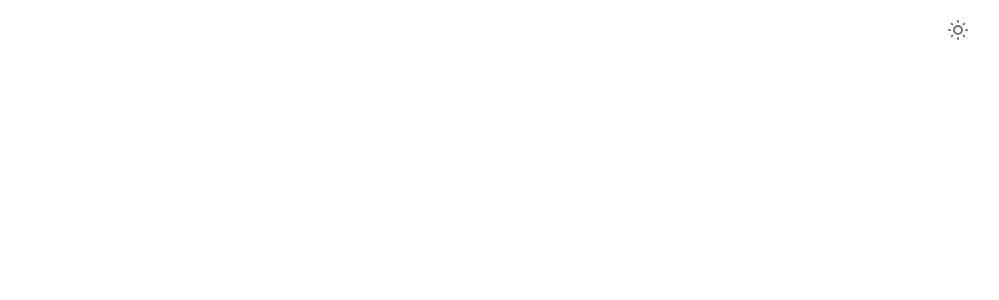
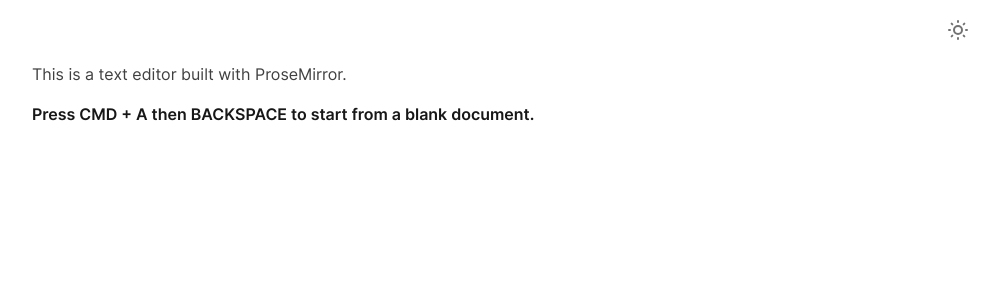
Before and after one commit to aakindel/prosemirror-text-editor, a Next.js app: page / in a window 1280 px wide. Shown: the top 300 px of the page, without its empty margins (272-1271 px from the left). Built offline with nearby package versions, Linux system fonts and the light colour scheme.

Commit message:
create initialDocJSON

```diff
--- a/components/Editor/index.tsx
+++ b/components/Editor/index.tsx
@@ -1,14 +1,14 @@
 "use client";
 
-import { EditorState } from "prosemirror-state";
+import { EditorState, TextSelection } from "prosemirror-state";
 import { EditorView } from "prosemirror-view";
 import { schema } from "./schema";
 import { plugins } from "./plugins";
 import { useCallback, useEffect } from "react";
+import { initialDocJSON } from "./initialdoc";
 
 const ProseMirrorEditor = () => {
   const EDITOR_ELEMENT_ID = "editor";
-  const CONTENT_ELEMENT_ID = "content";
 
   const setEditorPadding = () => {
     const editorMaxWidth = 672;
@@ -51,17 +51,19 @@ const ProseMirrorEditor = () => {
 
   useEffect(() => {
     const editorElement = document?.getElementById(EDITOR_ELEMENT_ID);
-    // const contentElement = document?.getElementById(CONTENT_ELEMENT_ID);
 
     window.addEventListener("resize", setEditorPadding);
 
     if (
       editorElement?.children.length === 0 // prevents contenteditable duplication
     ) {
-      /* generate an empty doc conforming to the schema & a default selection at the doc's start */
+      const doc = schema.nodeFromJSON(initialDocJSON);
+
+      /* generate a doc from `initialDocJSON` & place a default selection at the doc's end */
       /* plugins are registered when creating a state (b/c they get access to state transactions) */
       const state = EditorState.create({
-        schema,
+        selection: TextSelection.atEnd(doc),
+        doc,
         plugins,
       });
 
@@ -77,7 +79,6 @@ const ProseMirrorEditor = () => {
   return (
     <div className="focus:outline-none">
       <div ref={setEditorRef} id={EDITOR_ELEMENT_ID}></div>
-      <div id={CONTENT_ELEMENT_ID}></div>
     </div>
   );
 };
--- /dev/null
+++ b/components/Editor/initialdoc.ts
@@ -0,0 +1,37 @@
+/* You can initialize an editor's state:
+   - from the schema:
+       e.g. `EditorState.create({ schema, plugins })`
+   - from JSON:
+       e.g. `EditorState.create({ doc: Node.fromJSON(schema, initialDoc), plugins })`
+       (where `initialDoc` is a json representation of a prosemirror node)
+   - from HTML:
+       e.g. `EditorState.create({ doc: DOMParser.fromSchema(schema).parse(
+               document.querySelector("#content") as HTMLElement, {
+                 preserveWhitespace: true,
+               }
+             ), plugins })`
+       (where an element with the id `content` contains the html to be parsed) */
+export const initialDocJSON = {
+  type: "doc",
+  content: [
+    {
+      type: "paragraph",
+      content: [
+        { type: "text", text: "This is a text editor built with ProseMirror." },
+      ],
+    },
+    {
+      type: "paragraph",
+      content: [
+        {
+          type: "text",
+          marks: [{ type: "strong" }],
+          text: "Press CMD + A then BACKSPACE to start from a blank document.",
+        },
+      ],
+    },
+    {
+      type: "paragraph",
+    },
+  ],
+};
```
